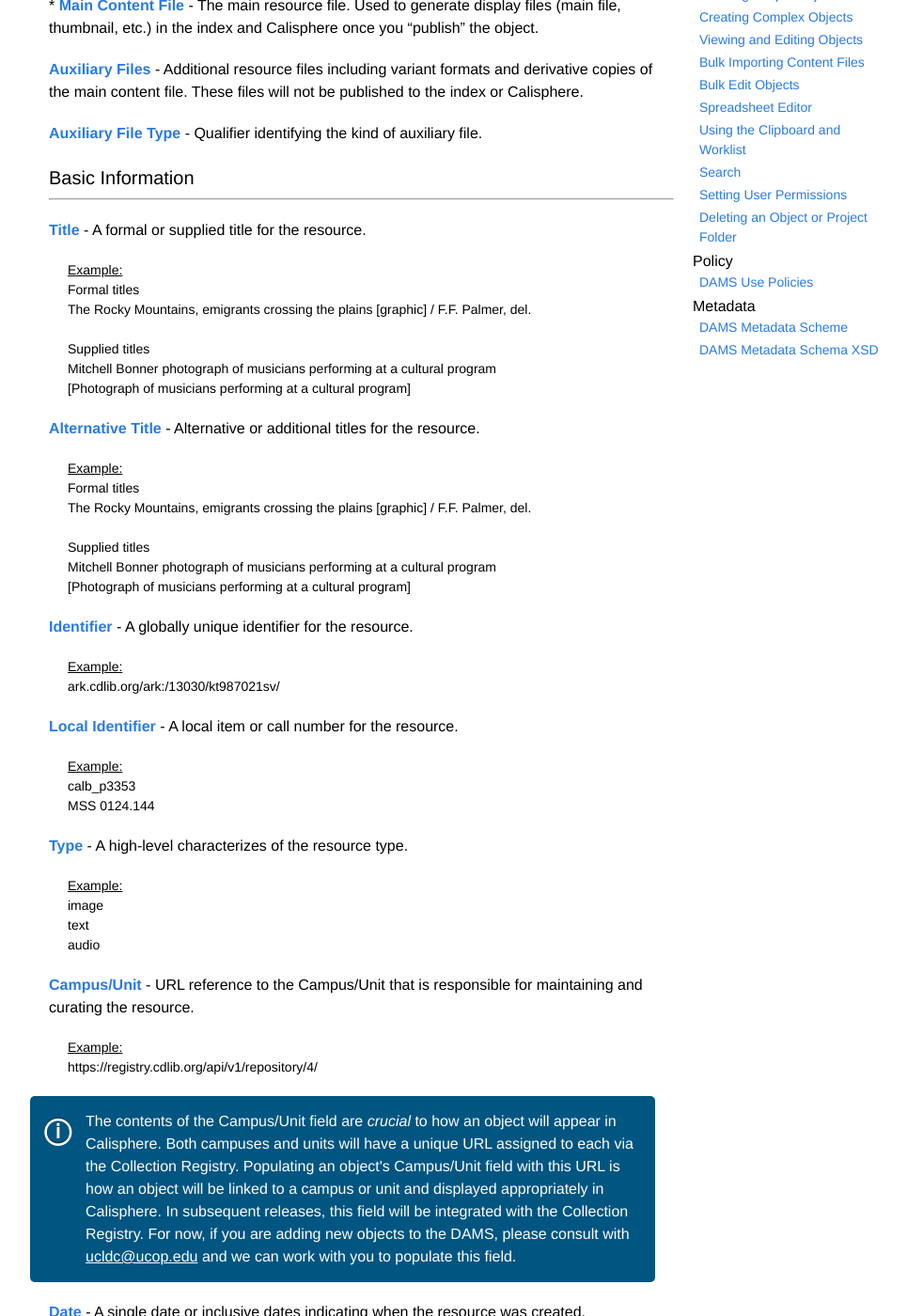
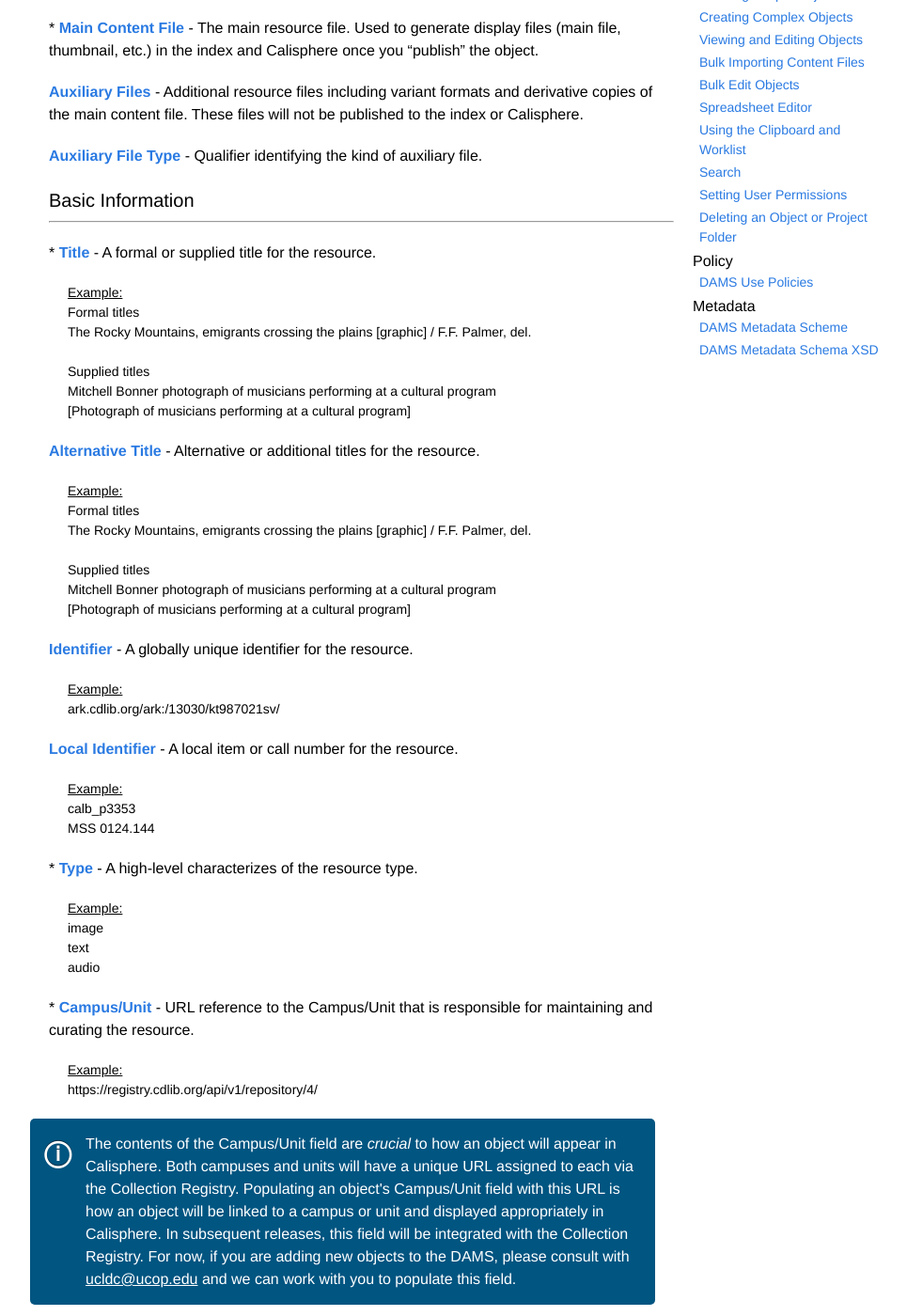
Before and after one commit to ucldc/ucldc-docs, a Jekyll site: the page built from docs/dams/metadata-model.md, in a window 1280 px wide and 1400 px high, scrolled down 326 px. Shown: the whole window at 94% size, without its empty margins (138-1103 px from the left). Built offline with Jekyll 4.4.1, drawn with Linux system fonts in a browser that asks for light colours; nearby versions of some CDN libraries.

Commit message:
Update metadata-model.md

```diff
--- a/docs/dams/metadata-model.md
+++ b/docs/dams/metadata-model.md
@@ -7,8 +7,9 @@
 
 <a href="{{ site.url }}{{ site.baseurl }}/docs/dams/ucldc-schema/">
   <span class="glyphicon glyphicon-file"></span> View the DAMS metadata scheme's xsd file.
-</a>
+</a><br>
 \* = Required for publication in Calisphere
+
 
 ## Content Files
 ***
@@ -20,9 +21,10 @@
 
 <a class="label" id="AuxiliaryFileType">Auxiliary File Type</a> - Qualifier identifying the kind of auxiliary file.
 
+
 ## Basic Information
 ***
-<a class="label" id="Title">Title</a> - A formal or supplied title for the resource.
+\* <a class="label" id="Title">Title</a> - A formal or supplied title for the resource.
 
 <div class="example">
   <u>Example:</u>
@@ -61,7 +63,7 @@
   <br/>MSS 0124.144
 </div>
 
-<a class="label" id="Type">Type</a> - A high-level characterizes of the resource type.
+\* <a class="label" id="Type">Type</a> - A high-level characterizes of the resource type.
 
 <div class="example">
   <u>Example:</u>
@@ -70,7 +72,7 @@
   <br/>audio
 </div>
 
-<a class="label" id="CampusUnit">Campus/Unit</a> - URL reference to the Campus/Unit that is responsible for maintaining and curating the resource.
+\* <a class="label" id="CampusUnit">Campus/Unit</a> - URL reference to the Campus/Unit that is responsible for maintaining and curating the resource.
 
 <div class="example">
   <u>Example:</u>
@@ -150,6 +152,7 @@
   <br/>Robinson family
 </div>
 
+
 ## Content and Characteristics
 ***
 <a class="label" id="FormatPhysicalDescription">Format/Physical Description</a> - A description of the physical or digital manifestation of the resource. Typically, this may include an indicator of the size and duration.
@@ -201,6 +204,7 @@
   <br/>Martinez California December 31, 1893. My dear Sister Mary, I wish you a happy New Year, You and all yours. Heaven bless you all. Ever affectionately Your brother John Muir.
 </div>
 
+
 ## Conditions of Access and Use
 ***
 <a class="label" id="AccessRestrictions">Access Restrictions</a> - Specifies level of access, for viewing resource in the UCLDC discovery/delivery system
@@ -212,7 +216,7 @@
   <br/>UC campus only
 </div>
 
-<a class="label" id="CopyrightStatus">Copyright Status</a> - A coded designation for the copyright status of the resource, at the time the rights statement is recorded.
+\* <a class="label" id="CopyrightStatus">Copyright Status</a> - A coded designation for the copyright status of the resource, at the time the rights statement is recorded.
 
 <div class="example">
   <u>Example:</u>
@@ -221,7 +225,7 @@
 <br/>copyrighted
 </div>
 
-<a class="label" id="CopyrightStatement">Copyright Statement</a> - Statement summarizing the copyright status of the resource
+\* <a class="label" id="CopyrightStatement">Copyright Statement</a> - Statement summarizing the copyright status of the resource
 
 <div class="example">
   <u>Example (status "unknown"):</u>
@@ -300,6 +304,7 @@
   <br/>Additional information about the copyright status of the resource
 </div>
 
+
 ## Related Materials
 ***
 <a class="label" id="Collection">Collection</a> - URL reference to associated collections
@@ -326,6 +331,7 @@
   <u>Example:</u>
   <br/>Selected photograph from page 12 of the Lawrence & Houseworth Photography Album (Item Number #MS R01 042).
 </div>
+
 
 ## Access Points
 ***
@@ -373,6 +379,7 @@
   <br/>Tintypes
 </div>
 
+
 ## Administrative Information
 ***
 <a class="label" id="Provenance">Provenance</a> - Indicator of ownership and/or custody of the resource since its creation that are significant for its authenticity, integrity and interpretation.
```
